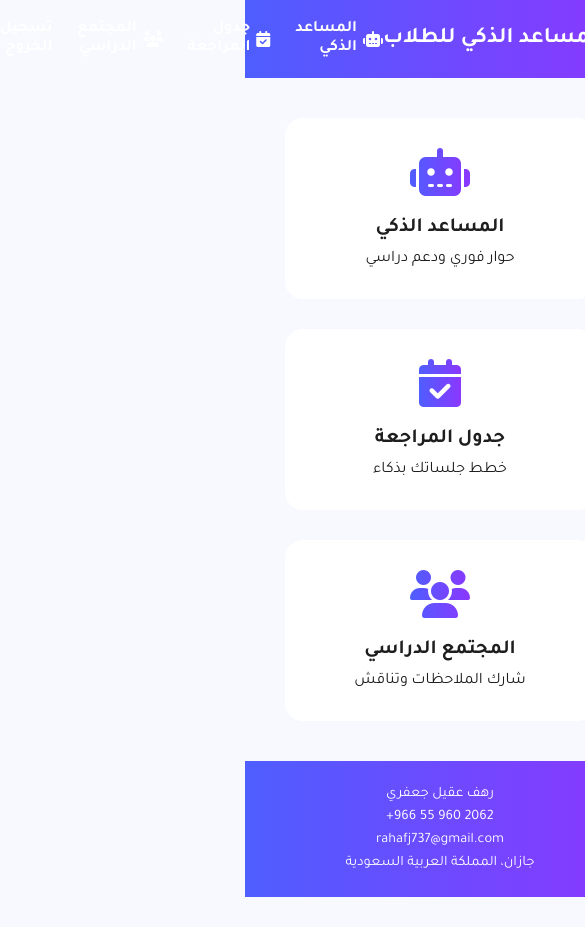
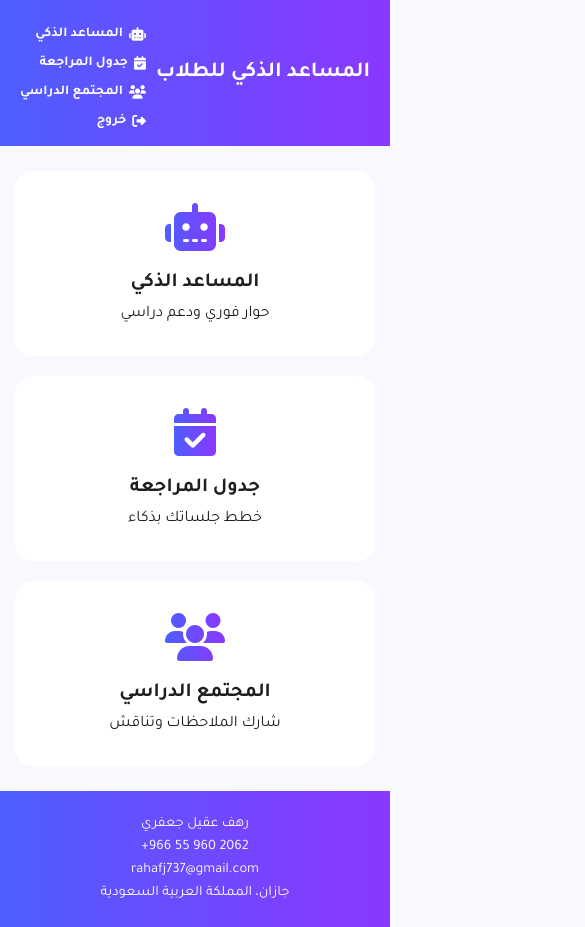
Before and after one commit to rahafaqeeljaafari/smart_assestant, a plain HTML site: page home.html in a window 390 px wide. Shown: the top 927 px of the page, 585 px wide, since content can reach past the window. Before the commit the page ends 897 px from the top, so only its background shows below. Drawn offline with Linux system fonts and the light colour scheme.

Commit message:
Update home.html
Signed-off-by: rahafaqeeljaafari <rahafaqeeljaafari@gmail.com>

```diff
--- a/home.html
+++ b/home.html
@@ -1,8 +1,7 @@
 <!-- home.html -->
 <!DOCTYPE html><html lang="ar" dir="rtl"><head>
+<meta charset="UTF-8">
 <meta name="viewport" content="width=device-width,initial-scale=1">
-  <link rel="preconnect" href="https://fonts.googleapis.com">
-  <link rel="preconnect" href="https://fonts.gstatic.com" crossorigin>
 <link href="https://fonts.googleapis.com/css2?family=Tajawal:wght@400;500;700&display=swap" rel="stylesheet">
 <link href="https://cdnjs.cloudflare.com/ajax/libs/font-awesome/6.5.0/css/all.min.css" rel="stylesheet">
 <title>المساعد الذكي للطالب</title>
@@ -10,13 +9,11 @@
 :root{--grad1:#4e5eff;--grad2:#8b37ff;--bg:#f7f9ff;--card:#ffffff;--text:#1e1e1e}
 *{box-sizing:border-box;margin:0;padding:0;font-family:'Tajawal',sans-serif}
 body{background:var(--bg);display:flex;flex-direction:column;min-height:100vh;color:var(--text)}
-  header{padding:20px 30px;background:linear-gradient(90deg,var(--grad1),var(--grad2));color:#fff;display:flex;align-items:center;justify-content:space-between}
+header{background:linear-gradient(90deg,var(--grad1),var(--grad2));color:#fff;padding:18px 30px;font-weight:700;display:flex;justify-content:space-between;align-items:center;flex-wrap:wrap}
 .logo{font-size:1.6rem;font-weight:700;white-space:nowrap}
-  nav{display:flex;gap:25px}
-  nav a{color:var(--c);text-decoration:none;font-weight:600;display:flex;align-items:center;gap:6px;transition:.3s}
+nav{display:flex;gap:20px;font-size:.9rem}
+nav a{color:#fff;text-decoration:none;font-weight:600;display:flex;align-items:center;gap:6px;transition:.3s}
 nav a:hover{opacity:.8}
-  .auth{background:#fff;color:var(--grad1);border:none;border-radius:8px;padding:8px 18px;font-weight:600;cursor:pointer;transition:.3s}
-  .auth:hover{background:#f1f1f1}
 main{flex:1;display:flex;justify-content:center;align-items:center;padding:40px}
 .grid{display:grid;grid-template-columns:repeat(auto-fit,minmax(260px,1fr));gap:30px;width:100%;max-width:950px}
 .card{background:var(--card);border-radius:18px;padding:40px;text-align:center;transition:.3s box-shadow,.3s transform}
@@ -30,15 +27,25 @@
 .modal-content{background:#fff;padding:30px 25px;border-radius:16px;max-width:400px;width:90%;text-align:center;line-height:1.8}
 .modal-content h4{margin-bottom:15px;font-size:1.3rem}
 .close{background:none;border:none;font-size:1.2rem;cursor:pointer;position:absolute;top:15px;left:20px}
-  @media(max-width:480px){.logo{font-size:1.4rem}.auth{padding:6px 14px;font-size:.85rem}.card{padding:30px}}
+
+/* ---------- ميديا للجوال ---------- */
+@media(max-width:600px){
+ header{padding:16px 20px}
+ .logo{font-size:1.35rem}
+ nav{flex-direction:column;gap:12px;font-size:.85rem;align-items:flex-start;margin-top:10px}
+ main{padding:25px 15px}
+ .grid{gap:20px}
+ .card{padding:32px}
+}
 </style></head><body>
+
 <header>
  <div class="logo">المساعد الذكي للطلاب</div>
  <nav>
-  <a href="smart_assestant.html"><i class="fa-solid fa-robot"></i>المساعد الذكي</a>
+  <a href="smart_assistant.html"><i class="fa-solid fa-robot"></i>المساعد الذكي</a>
   <a href="schedule.html"><i class="fa-solid fa-calendar-check"></i>جدول المراجعة</a>
   <a href="community.html"><i class="fa-solid fa-users"></i>المجتمع الدراسي</a>
-  <a href="login.html">تسجيل الخروج</a>
+  <a href="login.html"><i class="fa-solid fa-right-from-bracket"></i>خروج</a>
  </nav>
 </header>
 
@@ -49,6 +56,7 @@
   <div class="card" onclick="tap('community')"><i class="fa-solid fa-users"></i><h3>المجتمع الدراسي</h3><p>شارك الملاحظات وتناقش</p></div>
  </div>
 </main>
+
 <footer>
  رهف عقيل جعفري
  <span>+966 55 960 2062</span>
@@ -63,17 +71,17 @@
   <p id="modalBody"></p>
  </div>
 </div>
+
 <script>
 const features={
  ai:{t:"المساعد الذكي",d:"تفاعل مباشر مع نظام مدعوم بالذكاء الاصطناعي للحصول على إجابات فورية ودعم دراسي مخصص."},
  schedule:{t:"جدول المراجعة",d:"إنشاء وتنظيم جدول دراسي ذكي يراعي أولوياتك ويعطيك تذكيرات تلقائية."},
- community:{t:"المجتمع الدراسي",d:"مساحة تواصل مع زملاءك لتبادل الملاحظات، طرح الأسئلة، والعمل الجماعي."}
+ community:{t:"المجتمع الدراسي",d:"مساحة تواصل مع زملائك لتبادل الملاحظات، طرح الأسئلة والعمل الجماعي."}
 };
 function tap(k){
- const m=document.getElementById("modal");
  document.getElementById("modalTitle").textContent=features[k].t;
  document.getElementById("modalBody").textContent=features[k].d;
- m.classList.add("show");
+ document.getElementById("modal").classList.add("show");
 }
 function closeModal(){document.getElementById("modal").classList.remove("show")}
 </script>
```
Lines whose indentation alone changed are shown as unchanged.
